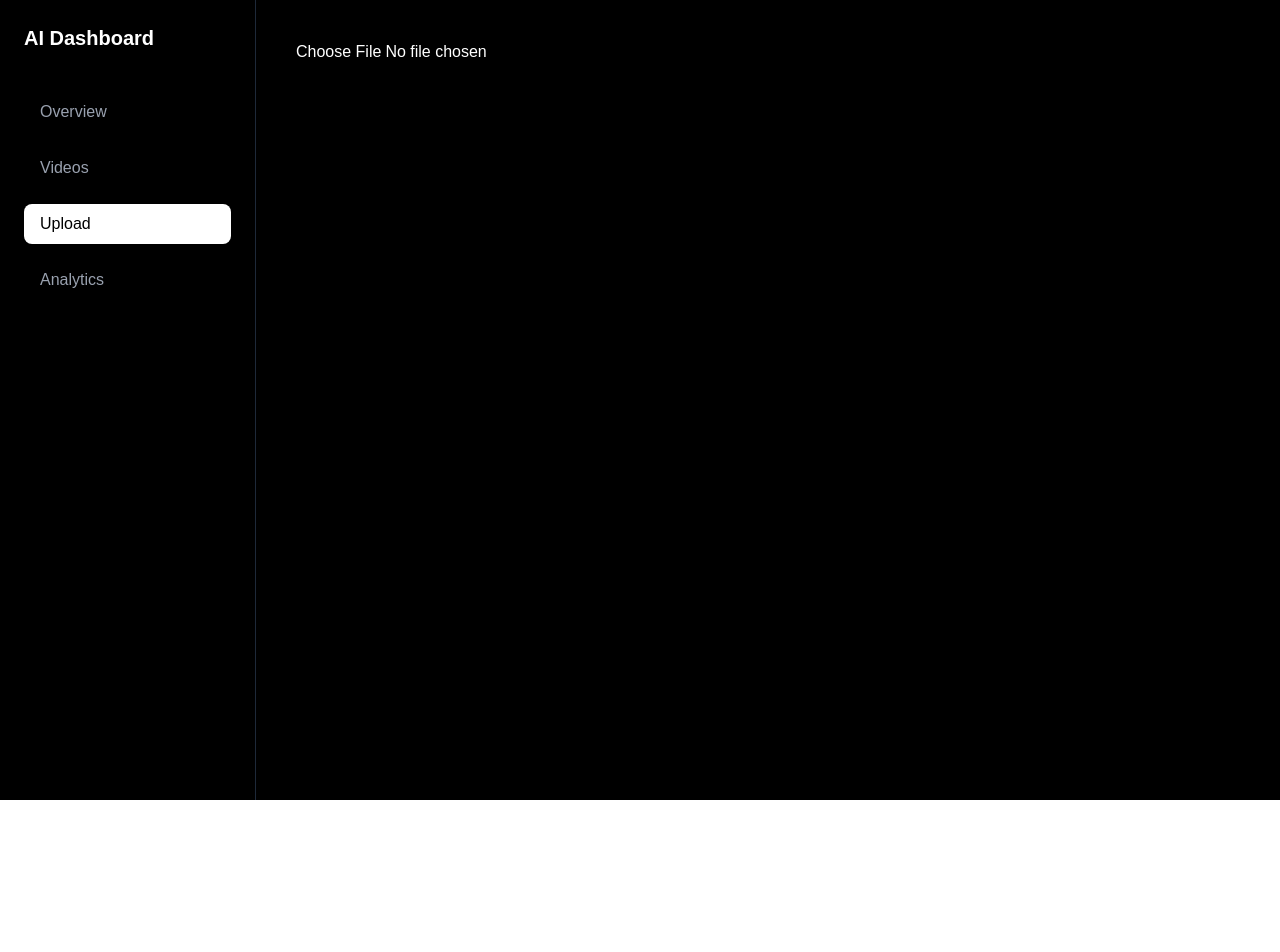
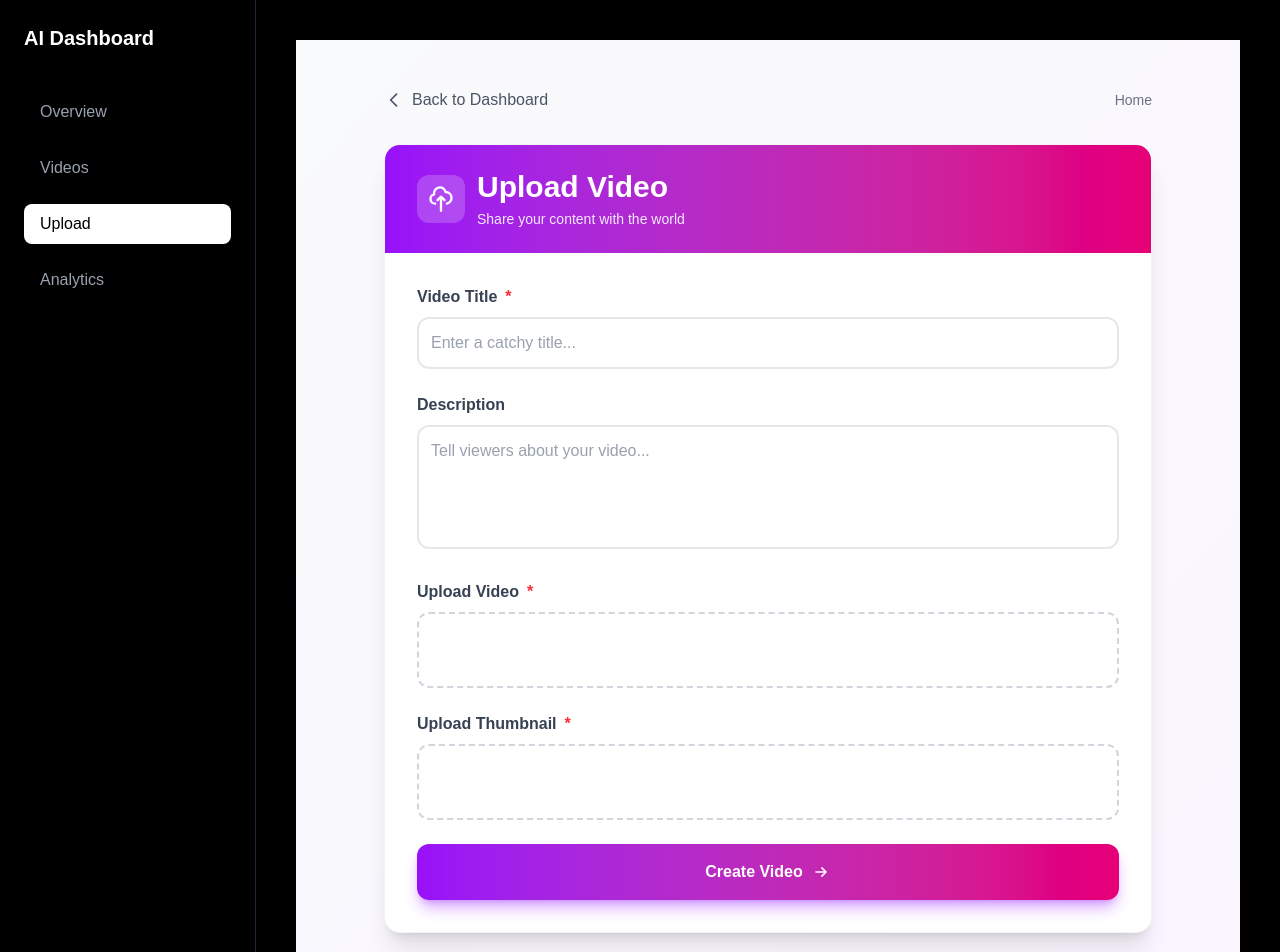
Before and after one commit to Nikonus/web, a Next.js app: page /dashboard/upload in a window 1280 px wide. Shown: the top 952 px of the page. Before the commit the page ends 800 px from the top, so only its background shows below. Built offline with nearby package versions, Linux system fonts and the light colour scheme; no server answers; what @imagekit/next would draw is missing.

Commit message:
feat(dashboard): add upload page

```diff
--- a/app/dashboard/upload/page.tsx
+++ b/app/dashboard/upload/page.tsx
@@ -1,117 +1,325 @@
 "use client";
 
-import {
-  ImageKitAbortError,
-  ImageKitInvalidRequestError,
-  ImageKitServerError,
-  ImageKitUploadNetworkError,
-  upload,
-} from "@imagekit/next";
-import { useRef, useState } from "react";
-import axios from "axios";
+import React, { useState } from "react";
+import FileUpload from "@/app/components/FileUpload";
+import { apiClient } from "@/lib/api-client";
+import { useRouter } from "next/navigation";
+import Link from "next/link";
 
-interface FileUploadProps {
-  onSuccess: (res: unknown) => void;
-  onProgress?: (progress: number) => void;
-  fileType?: "image" | "video";
-}
+function VideoUploadForm() {
+  const router = useRouter();
+  const [title, setTitle] = useState("");
+  const [description, setDescription] = useState("");
+  const [videoUrl, setVideoUrl] = useState<string | null>(null);
+  const [thumbnailUrl, setThumbnailUrl] = useState<string | null>(null);
+  const [loading, setLoading] = useState(false);
+  const [error, setError] = useState<string | null>(null);
+  const [success, setSuccess] = useState(false);
 
-const FileUpload = ({
-  onSuccess,
-  onProgress,
-  fileType = "image",
-}: FileUploadProps) => {
-  const [uploading, setUploading] = useState(false);
-  const [error, setError] = useState<string | null>(null);
-  const abortControllerRef = useRef<AbortController | null>(null);
+  const handleSubmit = async (e: React.FormEvent) => {
+    e.preventDefault();
 
-  const validateFile = (file: File) => {
-    if (fileType === "video" && !file.type.startsWith("video/")) {
-      setError("Please upload a valid video file");
-      return false;
+    if (!title || !videoUrl || !thumbnailUrl) {
+      setError("Title, video, and thumbnail are required.");
+      return;
     }
 
-    if (fileType === "image" && !file.type.startsWith("image/")) {
-      setError("Please upload a valid image file");
-      return false;
-    }
-
-    if (file.size > 100 * 1024 * 1024) {
-      setError("File size must be less than 100 MB");
-      return false;
-    }
-
-    return true;
-  };
-
-  const authenticator = async () => {
-    const { data } = await axios.get("/api/auth/imagekit-auth");
-    return data;
-  };
-
-  const handleFileChange = async (
-    e: React.ChangeEvent<HTMLInputElement>
-  ) => {
-    const file = e.target.files?.[0];
-    if (!file || !validateFile(file)) return;
-
-    setUploading(true);
+    setLoading(true);
     setError(null);
 
     try {
-      const { signature, expire, token } = await authenticator();
-
-      abortControllerRef.current = new AbortController();
-
-      const res = await upload({
-        file,
-        fileName: file.name,
-        publicKey: process.env.NEXT_PUBLIC_PUBLIC_KEY!,
-        signature,
-        expire,
-        token,
-        abortSignal: abortControllerRef.current.signal,
-        onProgress: (event) => {
-          if (event.total) {
-            const percent = Math.round(
-              (event.loaded / event.total) * 100
-            );
-            onProgress?.(percent);
-          }
-        },
+      await apiClient.createVideo({
+        title,
+        description,
+        videoUrl,
+        thumbnailUrl,
       });
 
-      onSuccess(res);
+      setSuccess(true);
+      setTitle("");
+      setDescription("");
+      setVideoUrl(null);
+      setThumbnailUrl(null);
+
+      // Redirect to dashboard after 2 seconds
+      setTimeout(() => {
+        router.push("/dashboard");
+      }, 2000);
     } catch (err: unknown) {
-      if (err instanceof ImageKitAbortError) {
-        setError("Upload aborted");
-      } else if (err instanceof ImageKitInvalidRequestError) {
-        setError("Invalid upload request");
-      } else if (err instanceof ImageKitUploadNetworkError) {
-        setError("Network error during upload");
-      } else if (err instanceof ImageKitServerError) {
-        setError("Server error during upload");
+      if (err instanceof Error) {
+        setError(err.message);
       } else {
-        setError("Upload failed");
+        setError("Failed to upload video.");
       }
     } finally {
-      setUploading(false);
+      setLoading(false);
     }
   };
 
   return (
-    <>
-      <input
-        type="file"
-        accept={fileType === "video" ? "video/*" : "image/*"}
-        onChange={handleFileChange}
-        disabled={uploading}
-      />
+    <div className="min-h-screen bg-gradient-to-br from-gray-50 to-purple-50 py-12 px-4">
+      <div className="max-w-3xl mx-auto">
+        {/* Header with Navigation */}
+        <div className="mb-8 flex items-center justify-between">
+          <Link
+            href="/dashboard"
+            className="group flex items-center gap-2 text-gray-600 hover:text-purple-600 transition-colors duration-300"
+          >
+            <svg
+              className="w-5 h-5 group-hover:-translate-x-1 transition-transform duration-300"
+              fill="none"
+              stroke="currentColor"
+              viewBox="0 0 24 24"
+            >
+              <path
+                strokeLinecap="round"
+                strokeLinejoin="round"
+                strokeWidth={2}
+                d="M15 19l-7-7 7-7"
+              />
+            </svg>
+            <span className="font-medium">Back to Dashboard</span>
+          </Link>
 
-      {uploading && <span>Uploading...</span>}
-      {error && <p style={{ color: "red" }}>{error}</p>}
-    </>
+          <Link
+            href="/"
+            className="text-sm text-gray-500 hover:text-gray-700 transition-colors duration-300"
+          >
+            Home
+          </Link>
+        </div>
+
+        {/* Main Form Card */}
+        <div className="bg-white rounded-2xl shadow-xl border border-gray-100 overflow-hidden">
+          {/* Card Header */}
+          <div className="bg-gradient-to-r from-purple-600 to-pink-600 px-8 py-6">
+            <div className="flex items-center gap-3">
+              <div className="w-12 h-12 bg-white/20 backdrop-blur-sm rounded-xl flex items-center justify-center">
+                <svg
+                  className="w-7 h-7 text-white"
+                  fill="none"
+                  stroke="currentColor"
+                  viewBox="0 0 24 24"
+                >
+                  <path
+                    strokeLinecap="round"
+                    strokeLinejoin="round"
+                    strokeWidth={2}
+                    d="M7 16a4 4 0 01-.88-7.903A5 5 0 1115.9 6L16 6a5 5 0 011 9.9M15 13l-3-3m0 0l-3 3m3-3v12"
+                  />
+                </svg>
+              </div>
+              <div>
+                <h2 className="text-3xl font-bold text-white">Upload Video</h2>
+                <p className="text-purple-100 text-sm mt-1">
+                  Share your content with the world
+                </p>
+              </div>
+            </div>
+          </div>
+
+          {/* Form Content */}
+          <form onSubmit={handleSubmit} className="p-8 space-y-6">
+            {/* Success Message */}
+            {success && (
+              <div className="bg-green-50 border border-green-200 text-green-700 px-4 py-3 rounded-xl flex items-center gap-3 animate-fade-in">
+                <svg
+                  className="w-5 h-5"
+                  fill="currentColor"
+                  viewBox="0 0 20 20"
+                >
+                  <path
+                    fillRule="evenodd"
+                    d="M10 18a8 8 0 100-16 8 8 0 000 16zm3.707-9.293a1 1 0 00-1.414-1.414L9 10.586 7.707 9.293a1 1 0 00-1.414 1.414l2 2a1 1 0 001.414 0l4-4z"
+                    clipRule="evenodd"
+                  />
+                </svg>
+                <span className="font-medium">
+                  Video uploaded successfully! Redirecting...
+                </span>
+              </div>
+            )}
+
+            {/* Error Message */}
+            {error && (
+              <div className="bg-red-50 border border-red-200 text-red-700 px-4 py-3 rounded-xl flex items-center gap-3">
+                <svg
+                  className="w-5 h-5"
+                  fill="currentColor"
+                  viewBox="0 0 20 20"
+                >
+                  <path
+                    fillRule="evenodd"
+                    d="M10 18a8 8 0 100-16 8 8 0 000 16zM8.707 7.293a1 1 0 00-1.414 1.414L8.586 10l-1.293 1.293a1 1 0 101.414 1.414L10 11.414l1.293 1.293a1 1 0 001.414-1.414L11.414 10l1.293-1.293a1 1 0 00-1.414-1.414L10 8.586 8.707 7.293z"
+                    clipRule="evenodd"
+                  />
+                </svg>
+                <span className="font-medium">{error}</span>
+              </div>
+            )}
+
+            {/* Title Input */}
+            <div>
+              <label className="block mb-2 font-semibold text-gray-700 flex items-center gap-2">
+                <span>Video Title</span>
+                <span className="text-red-500">*</span>
+              </label>
+              <input
+  type="text"
+  className="w-full border-2 border-gray-200 bg-white text-gray-900 placeholder:text-gray-400
+  focus:border-purple-500 focus:ring-4 focus:ring-purple-100
+  dark:bg-gray-900 dark:text-gray-100 dark:placeholder:text-gray-500 dark:border-gray-700
+  p-3 rounded-xl transition-all duration-300 outline-none"
+  placeholder="Enter a catchy title..."
+  value={title}
+  onChange={(e) => setTitle(e.target.value)}
+/>
+            </div>
+
+            {/* Description Input */}
+            <div>
+              <label className="block mb-2 font-semibold text-gray-700">
+                Description
+              </label>
+              <textarea
+  rows={4}
+  className="w-full border-2 border-gray-200 bg-white text-gray-900 placeholder:text-gray-400
+  focus:border-purple-500 focus:ring-4 focus:ring-purple-100
+  dark:bg-gray-900 dark:text-gray-100 dark:placeholder:text-gray-500 dark:border-gray-700
+  p-3 rounded-xl transition-all duration-300 outline-none resize-none"
+  placeholder="Tell viewers about your video..."
+  value={description}
+  onChange={(e) => setDescription(e.target.value)}
+/>
+            </div>
+
+            {/* Video Upload */}
+            <div>
+              <label className="block mb-2 font-semibold text-gray-700 flex items-center gap-2">
+                <span>Upload Video</span>
+                <span className="text-red-500">*</span>
+              </label>
+              <div className="border-2 border-dashed border-gray-300 rounded-xl p-6 hover:border-purple-400 transition-colors duration-300">
+                <FileUpload
+                  fileType="video"
+                  onSuccess={(res: any) => {
+                    setVideoUrl(res.url);
+                  }}
+                />
+                {videoUrl && (
+                  <div className="mt-3 flex items-center gap-2 text-green-600 text-sm">
+                    <svg
+                      className="w-5 h-5"
+                      fill="currentColor"
+                      viewBox="0 0 20 20"
+                    >
+                      <path
+                        fillRule="evenodd"
+                        d="M10 18a8 8 0 100-16 8 8 0 000 16zm3.707-9.293a1 1 0 00-1.414-1.414L9 10.586 7.707 9.293a1 1 0 00-1.414 1.414l2 2a1 1 0 001.414 0l4-4z"
+                        clipRule="evenodd"
+                      />
+                    </svg>
+                    <span className="font-medium">Video uploaded successfully</span>
+                  </div>
+                )}
+              </div>
+            </div>
+
+            {/* Thumbnail Upload */}
+            <div>
+              <label className="block mb-2 font-semibold text-gray-700 flex items-center gap-2">
+                <span>Upload Thumbnail</span>
+                <span className="text-red-500">*</span>
+              </label>
+              <div className="border-2 border-dashed border-gray-300 rounded-xl p-6 hover:border-purple-400 transition-colors duration-300">
+                <FileUpload
+                  fileType="image"
+                  onSuccess={(res: any) => {
+                    setThumbnailUrl(res.url);
+                  }}
+                />
+                {thumbnailUrl && (
+                  <div className="mt-3 flex items-center gap-2 text-green-600 text-sm">
+                    <svg
+                      className="w-5 h-5"
+                      fill="currentColor"
+                      viewBox="0 0 20 20"
+                    >
+                      <path
+                        fillRule="evenodd"
+                        d="M10 18a8 8 0 100-16 8 8 0 000 16zm3.707-9.293a1 1 0 00-1.414-1.414L9 10.586 7.707 9.293a1 1 0 00-1.414 1.414l2 2a1 1 0 001.414 0l4-4z"
+                        clipRule="evenodd"
+                      />
+                    </svg>
+                    <span className="font-medium">Thumbnail uploaded successfully</span>
+                  </div>
+                )}
+              </div>
+            </div>
+
+            {/* Submit Button */}
+            <button
+              type="submit"
+              disabled={loading}
+              className="group w-full bg-gradient-to-r from-purple-600 to-pink-600 text-white py-4 rounded-xl font-semibold shadow-lg shadow-purple-500/50 hover:shadow-xl hover:shadow-purple-500/60 disabled:opacity-50 disabled:cursor-not-allowed transition-all duration-300 hover:scale-[1.02] flex items-center justify-center gap-2"
+            >
+              {loading ? (
+                <>
+                  <svg
+                    className="animate-spin h-5 w-5"
+                    fill="none"
+                    viewBox="0 0 24 24"
+                  >
+                    <circle
+                      className="opacity-25"
+                      cx="12"
+                      cy="12"
+                      r="10"
+                      stroke="currentColor"
+                      strokeWidth="4"
+                    />
+                    <path
+                      className="opacity-75"
+                      fill="currentColor"
+                      d="M4 12a8 8 0 018-8V0C5.373 0 0 5.373 0 12h4zm2 5.291A7.962 7.962 0 014 12H0c0 3.042 1.135 5.824 3 7.938l3-2.647z"
+                    />
+                  </svg>
+                  <span>Uploading...</span>
+                </>
+              ) : (
+                <>
+                  <span>Create Video</span>
+                  <svg
+                    className="w-5 h-5 group-hover:translate-x-1 transition-transform duration-300"
+                    fill="none"
+                    stroke="currentColor"
+                    viewBox="0 0 24 24"
+                  >
+                    <path
+                      strokeLinecap="round"
+                      strokeLinejoin="round"
+                      strokeWidth={2}
+                      d="M13 7l5 5m0 0l-5 5m5-5H6"
+                    />
+                  </svg>
+                </>
+              )}
+            </button>
+          </form>
+        </div>
+
+        {/* Help Text */}
+        <div className="mt-6 text-center text-sm text-gray-500">
+          <p>
+            Need help? Check out our{" "}
+            <Link href="/help" className="text-purple-600 hover:underline">
+              upload guidelines
+            </Link>
+          </p>
+        </div>
+      </div>
+    </div>
   );
-};
+}
 
-export default FileUpload;
+export default VideoUploadForm;
```
